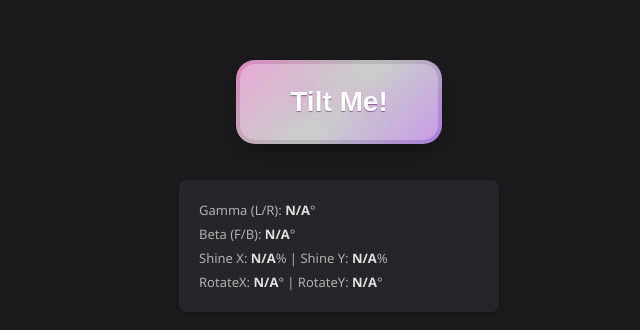
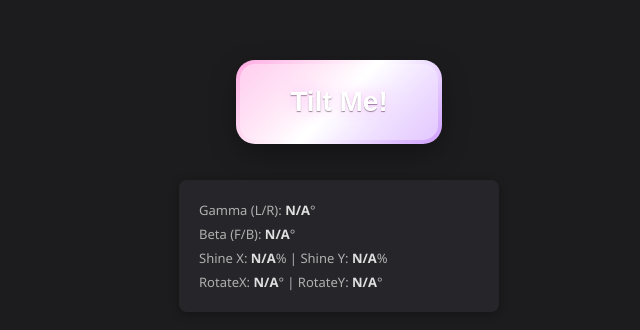
Before and after one commit to ManthanBR/shinybutton, a plain HTML site: page index.html in a window 1280 px wide. Shown: the part 212-542 px from the top of the page, without its empty margins (301-941 px from the left). Drawn offline with Linux system fonts and the light colour scheme.

Commit message:
Update style.css

```diff
--- a/style.css
+++ b/style.css
@@ -20,7 +20,7 @@ body {
     padding: 22px 50px;
     font-size: 28px;
     font-weight: 600;
-    color: white; /* Main text color */
+    color: white;
     background-color: #28282D;
     border: none;
     border-radius: 15px;
@@ -40,11 +40,10 @@ body {
     transform-style: preserve-3d;
     transform: rotateX(var(--button-rotate-x)) rotateY(var(--button-rotate-y));
     transition: transform 0.05s linear, box-shadow 0.2s;
-    z-index: 1; /* Ensures button content (like text) is above ::after */
+    z-index: 1;
 
-    /* Enhanced Text Shadow for better visibility */
-    text-shadow: 0 1px 1px rgba(0,0,0,0.5), /* Darker, sharper shadow */
-                 0 0 15px hsla(300, 90%, 75%, 0.6); /* Softer holographic glow */
+    text-shadow: 0 1px 1px rgba(0,0,0,0.5),
+                 0 0 15px hsla(300, 90%, 75%, 0.6);
 }
 
 .shiny-button:active {
@@ -72,27 +71,29 @@ body {
     border-radius: var(--button-border-radius);
     background-image: linear-gradient(
         135deg,
-        /* Color band 1: Purple to Pink with Subtler White Highlight */
-        hsla(280, 70%, 60%, 0.3) 5%,
-        hsla(300, 80%, 65%, 0.5) 15%,
-        hsla(310, 90%, 80%, 0.6) 21%, /* Light Pink transition to highlight */
-        hsla(0, 0%, 100%, 0.55) 23%,  /* **REDUCED OPACITY & NARROWER White Highlight peak** */
-        hsla(310, 90%, 80%, 0.6) 25%, /* Light Pink transition from highlight */
-        hsla(320, 80%, 65%, 0.5) 35%,
-        hsla(340, 70%, 60%, 0.3) 45%,
+        /* Color band 1: Purple to Pink with SHARP, NARROW White Highlight */
+        hsla(280, 70%, 60%, 0.35) 5%,  /* Base purple, slightly more opaque */
+        hsla(300, 80%, 65%, 0.55) 15%, /* Main Pink/Purple */
+        hsla(310, 90%, 85%, 0.7) 22.6%,/* Brighter, very light pink leading to highlight */
+        hsla(0, 0%, 100%, 0.9) 22.9%,  /* **SHARP, BRIGHT White Highlight START (high opacity)** */
+        hsla(0, 0%, 100%, 0.9) 23.1%,  /* **SHARP, BRIGHT White Highlight END (very narrow band: 0.2%)** */
+        hsla(310, 90%, 85%, 0.7) 23.4%,/* Brighter, very light pink leading away from highlight */
+        hsla(320, 80%, 65%, 0.55) 35%, /* Main Pink */
+        hsla(340, 70%, 60%, 0.35) 45%, /* Base pinkish-red */
 
-        /* Color band 2: Indigo to Magenta with Subtler White Highlight */
-        hsla(260, 70%, 60%, 0.3) 55%,
-        hsla(270, 80%, 65%, 0.5) 65%,
-        hsla(280, 90%, 80%, 0.6) 71%, /* Light Purple transition to highlight */
-        hsla(0, 0%, 100%, 0.55) 73%,  /* **REDUCED OPACITY & NARROWER White Highlight peak** */
-        hsla(280, 90%, 80%, 0.6) 75%, /* Light Purple transition from highlight */
-        hsla(290, 80%, 65%, 0.5) 85%,
-        hsla(300, 70%, 60%, 0.3) 95%
+        /* Color band 2: Indigo to Magenta with SHARP, NARROW White Highlight */
+        hsla(260, 70%, 60%, 0.35) 55%,
+        hsla(270, 80%, 65%, 0.55) 65%,
+        hsla(280, 90%, 85%, 0.7) 72.6%,
+        hsla(0, 0%, 100%, 0.9) 72.9%,  /* **SHARP, BRIGHT White Highlight START** */
+        hsla(0, 0%, 100%, 0.9) 73.1%,  /* **SHARP, BRIGHT White Highlight END (very narrow band: 0.2%)** */
+        hsla(280, 90%, 85%, 0.7) 73.4%,
+        hsla(290, 80%, 65%, 0.55) 85%,
+        hsla(300, 70%, 60%, 0.35) 95%
     );
-    opacity: 0.7; /* Can reduce this slightly if needed, e.g., 0.65 */
+    opacity: 0.75; /* Slight increase in overall shine opacity if needed, or keep at 0.7 */
     mix-blend-mode: color-dodge;
-    z-index: 1; /* This ensures ::before is on top of the button's bg, but text needs its own context or higher z-index */
+    z-index: 1;
 }
 
 /* SHINY BORDER (::after) */
@@ -104,16 +105,15 @@ body {
     border-radius: calc(var(--button-border-radius) + var(--border-thickness));
     background-image: linear-gradient(
         135deg,
-        hsl(290, 100%, 60%) 0%,
-        hsl(320, 100%, 65%) 20%,
-        /* Subtler white highlight for border */
-        hsla(0, 0%, 100%, 0.7) 49%,  /* **REDUCED OPACITY White Highlight Start** */
-        hsla(0, 0%, 100%, 0.7) 51%,  /* **REDUCED OPACITY White Highlight End** (sharper but less intense) */
-        hsl(270, 100%, 60%) 80%,
-        hsl(290, 100%, 60%) 100%
+        hsl(290, 100%, 60%) 0%,    /* Vivid Purple */
+        hsl(320, 100%, 65%) 20%,   /* Hot Pink */
+        hsl(0, 0%, 100%) 49.8%,    /* **FULLY OPAQUE, NARROW White Highlight START** */
+        hsl(0, 0%, 100%) 50.2%,    /* **FULLY OPAQUE, NARROW White Highlight END (0.4% band)** */
+        hsl(270, 100%, 60%) 80%,   /* Indigo/Violet */
+        hsl(290, 100%, 60%) 100%   /* Loop Purple */
     );
     opacity: 1;
-    z-index: -1; /* Behind the button's main background */
+    z-index: -1;
 }
 
 .debug-info {
```
